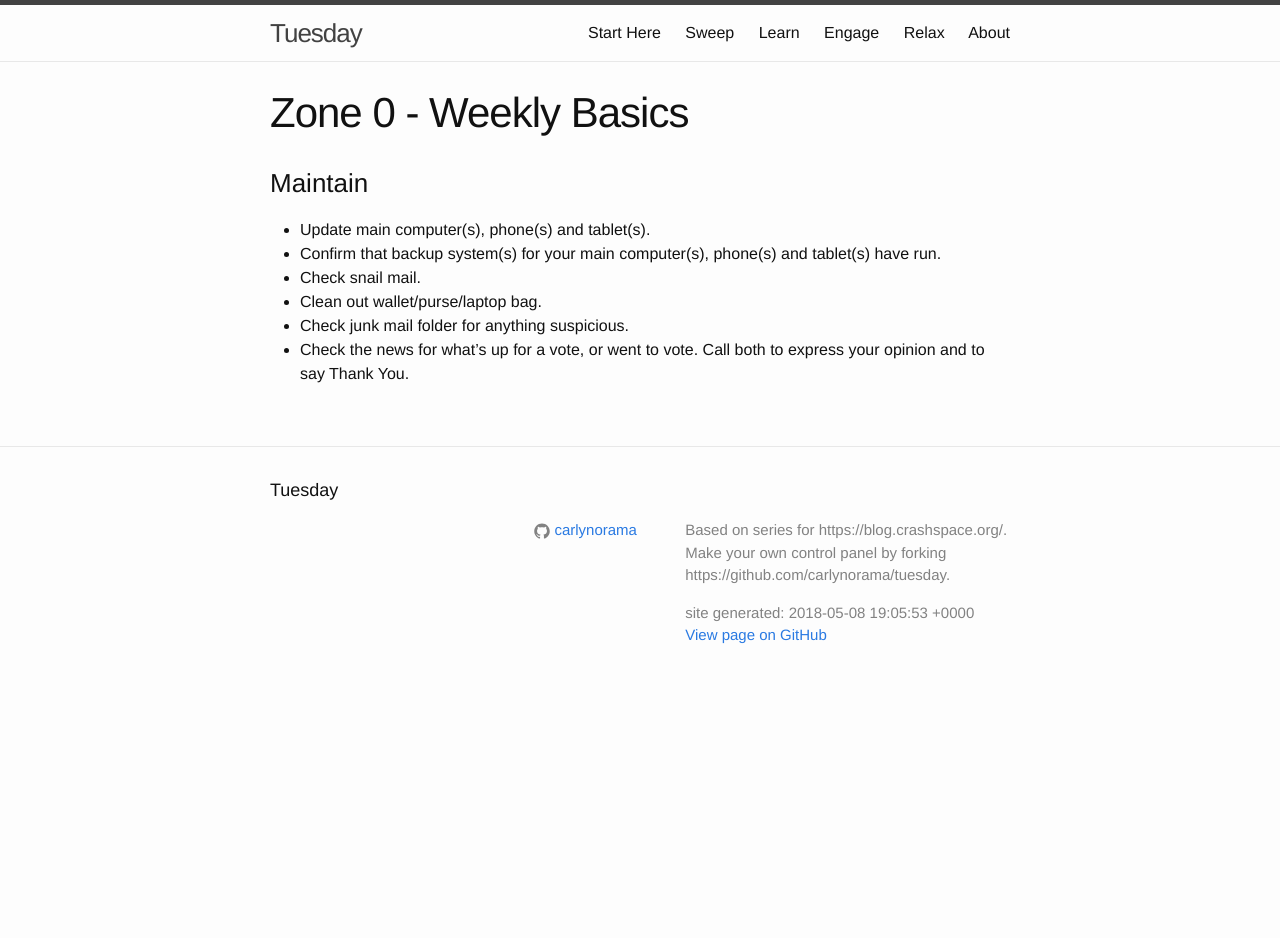
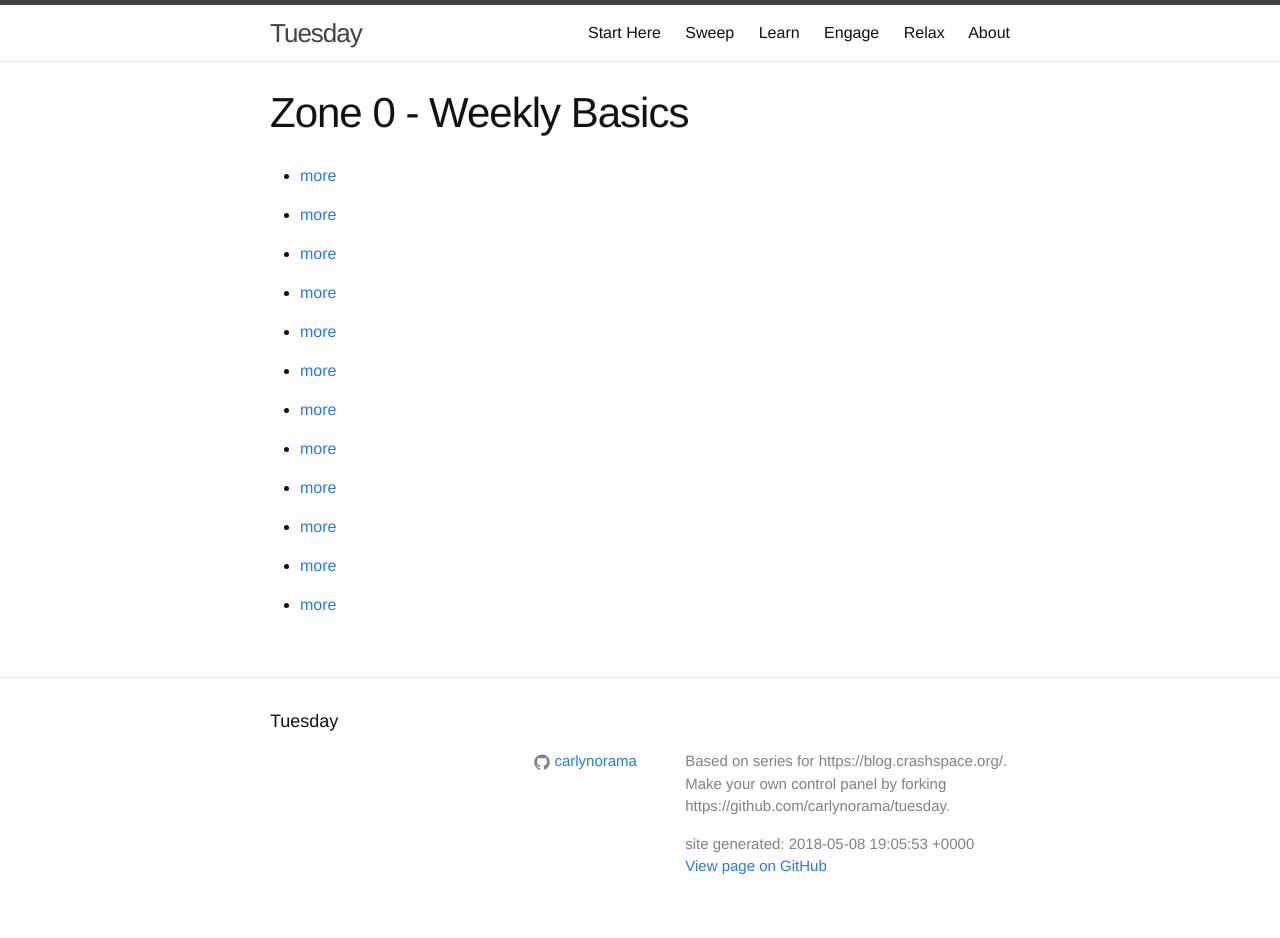
Before and after one commit to CRASHSpace/tuesday, a Jekyll site: the page built from _sweep/zone00/index.md, in a window 1280 px wide. Built offline with Jekyll 4.4.1, drawn with Linux system fonts in a browser that asks for light colours; before the commit the page ends 900 px from its top, so only the background shows below that.

Commit message:
reformatted zone00

```diff
--- a/_sweep/zone00/index.md
+++ b/_sweep/zone00/index.md
@@ -1,17 +1,12 @@
 ---
 collection: sweep
 layout: page
-zone: 0
 name: zone_0_weekly_basics.md
 title: Zone 0 - Weekly Basics
 showonindexas: full
 ---
 
-
-### Maintain
-- Update main computer(s), phone(s) and tablet(s).
-- Confirm that backup system(s) for your main computer(s), phone(s) and tablet(s) have run.
-- Check snail mail.
-- Clean out wallet/purse/laptop bag.
-- Check junk mail folder for anything suspicious.
-- Check the news for what’s up for a vote, or went to vote. Call both to express your opinion and to say Thank You.
+{% assign itemstoshow = (site.sweep | where: "zone" , 0) %}
+{% for item in itemstoshow %}
+* {{ item.todo_text }}[more]({{ item.url | relative_url }})
+{% endfor %}
```
Also changed, not shown: _sweep/zone00/backup.md (+21 -0 lines), _sweep/zone00/everyday_carry.md (added, +18 -0 lines), _sweep/zone00/neglected_inboxes.md (added, +18 -0 lines), _sweep/zone00/update.md (+19 -0 lines), _sweep/zone00/every_day_carry.md (deleted), _sweep/zone00/mail.md (deleted).
